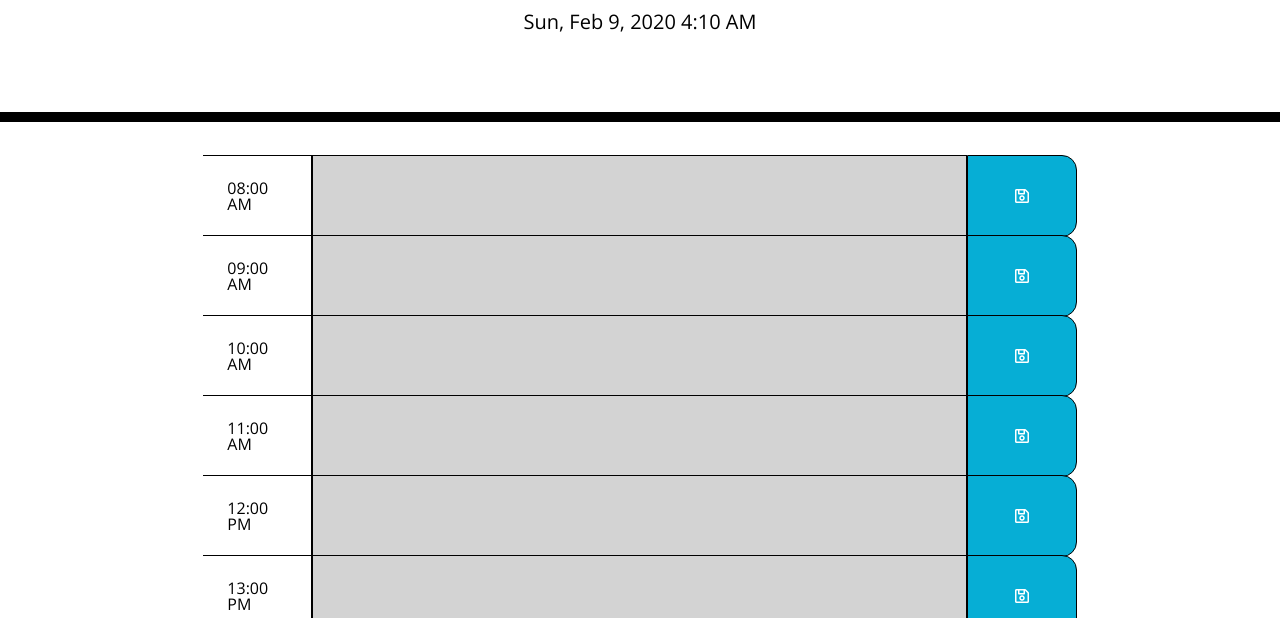
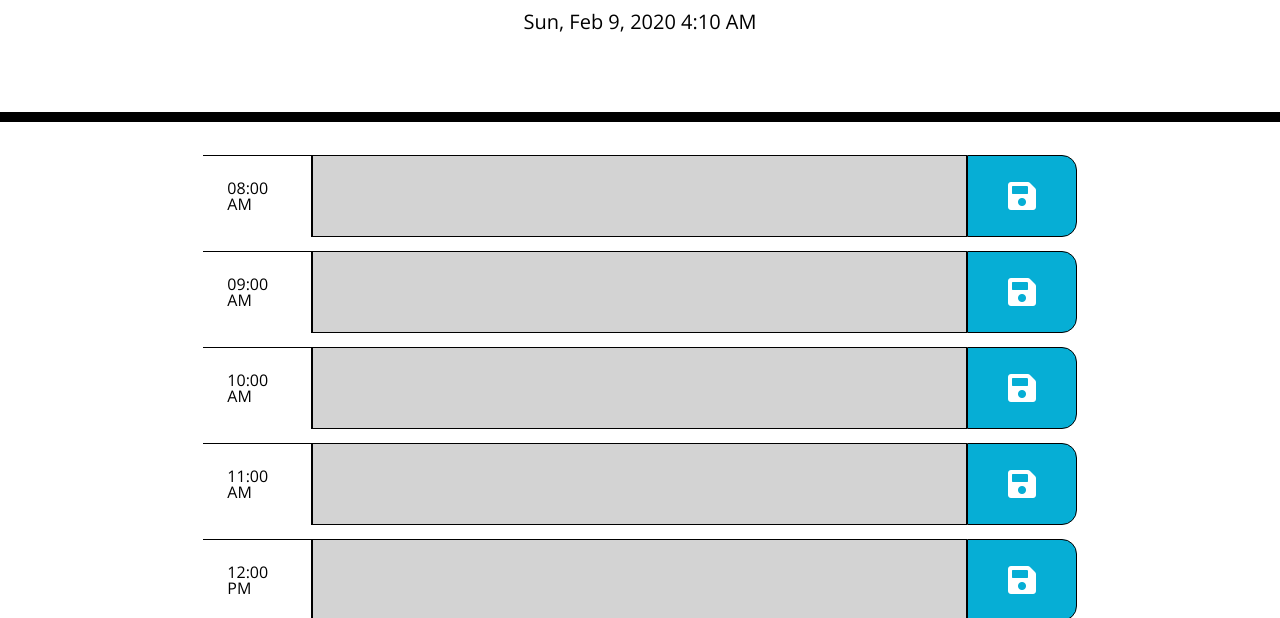
Before and after one commit to BrettSevy/homeworkplanner, a plain HTML site: page index.html in a window 1280 px wide. Shown: the part 182-800 px from the top of the page. Drawn offline with nearby package versions, Linux system fonts and the light colour scheme.

Commit message:
added line between blocks and bigger save icon

```diff
--- a/script.js
+++ b/script.js
@@ -31,10 +31,11 @@ for (var i = 8; i < 20; i++) {
             <div class="col-2"></div>
             <div class="hour w-25 p-4 col-1">${timeSlot}</div>
             <textarea class="description w-50 p-4 col-6 ${currentState} hour-${i}"></textarea>
-            <button class="saveBtn w-25 p-4 col-1 far fa-save"></button>
+            <button class="saveBtn w-25 p-4 col-1 fas fa-save fa-2x"></button>
             <div class="col-2">
             </div>
-        </container>`
+        </container>
+        <p></p>`
         ;
 
     $("#containAll").append(newStuff);
--- a/style.css
+++ b/style.css
@@ -74,4 +74,5 @@ body {
   .saveBtn i:hover {
     font-size: 20px;
     transition: all .3s ease-in-out;
+
   }
```
